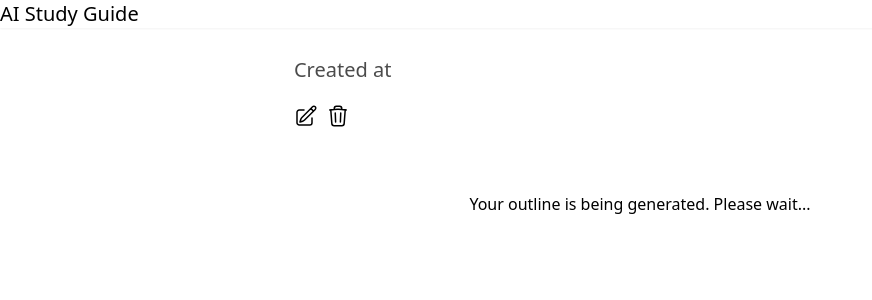
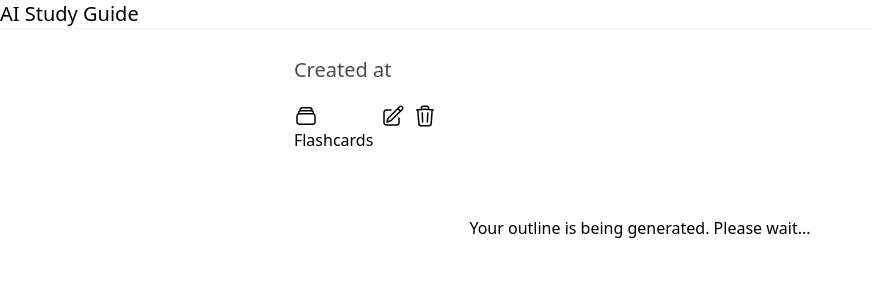
Before and after one commit to xtt28/ai_study, a Django app: template ai_study/study_guides/templates/study_guides/studyguide_detail.html in a window 1280 px wide. Shown: the top 300 px of the page, without its empty margins (0-872 px from the left). Run offline with Django 4.2, Linux system fonts and the light colour scheme; the template is opened without the code that fills it, so the values that code supplies are empty; parts of the project's set-up code (start-up, migrations or seed data) failed here and were passed over; some libraries are stand-ins or nearby versions.

Commit message:
Add flashcard button to study guide page

```diff
--- a/ai_study/study_guides/templates/study_guides/studyguide_detail.html
+++ b/ai_study/study_guides/templates/study_guides/studyguide_detail.html
@@ -10,6 +10,13 @@
 </hgroup>
 
 <div class="flex gap-2 mt-5">
+    <a href="" class="btn btn-primary">
+        <svg xmlns="http://www.w3.org/2000/svg" fill="none" viewBox="0 0 24 24" stroke-width="1.5" stroke="currentColor" class="size-6">
+            <path stroke-linecap="round" stroke-linejoin="round" d="M6 6.878V6a2.25 2.25 0 0 1 2.25-2.25h7.5A2.25 2.25 0 0 1 18 6v.878m-12 0c.235-.083.487-.128.75-.128h10.5c.263 0 .515.045.75.128m-12 0A2.25 2.25 0 0 0 4.5 9v.878m13.5-3A2.25 2.25 0 0 1 19.5 9v.878m0 0a2.246 2.246 0 0 0-.75-.128H5.25c-.263 0-.515.045-.75.128m15 0A2.25 2.25 0 0 1 21 12v6a2.25 2.25 0 0 1-2.25 2.25H5.25A2.25 2.25 0 0 1 3 18v-6c0-.98.626-1.813 1.5-2.122" />
+        </svg>
+
+        Flashcards
+    </a>
     <a class="btn btn-square" href="{% url 'study_guides:update' studyguide.id %}">
         <svg xmlns="http://www.w3.org/2000/svg" fill="none" viewBox="0 0 24 24" stroke-width="1.5" stroke="currentColor" class="size-6">
             <path stroke-linecap="round" stroke-linejoin="round" d="m16.862 4.487 1.687-1.688a1.875 1.875 0 1 1 2.652 2.652L10.582 16.07a4.5 4.5 0 0 1-1.897 1.13L6 18l.8-2.685a4.5 4.5 0 0 1 1.13-1.897l8.932-8.931Zm0 0L19.5 7.125M18 14v4.75A2.25 2.25 0 0 1 15.75 21H5.25A2.25 2.25 0 0 1 3 18.75V8.25A2.25 2.25 0 0 1 5.25 6H10" />
```
